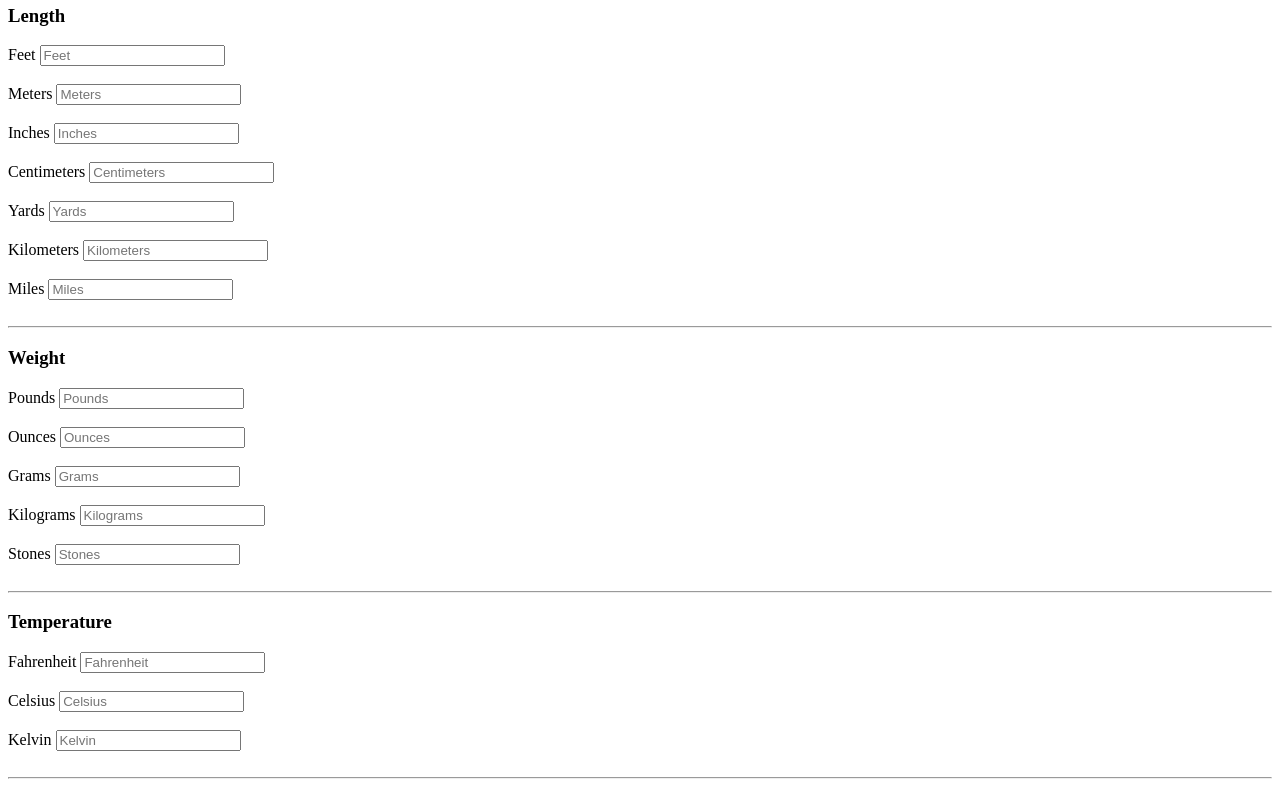
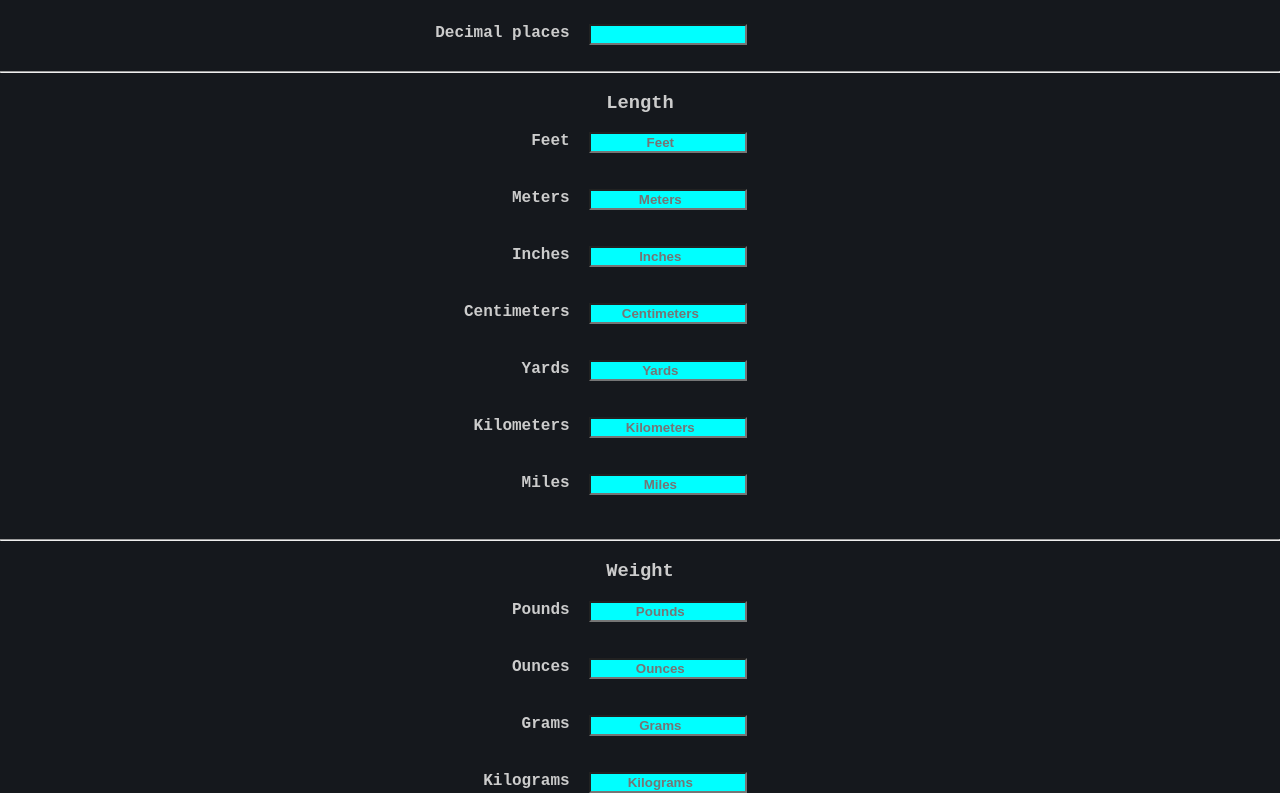
Before and after one commit to kkemmere/UnitConversion, a plain HTML site: page index.html in a window 1280 px wide. Shown: the part 122-915 px from the top of the page. Drawn offline with Linux system fonts and the light colour scheme.

Commit message:
Add files via upload

```diff
--- a/index.html
+++ b/index.html
@@ -9,48 +9,103 @@
 
         <!-- linking js file to html file  -->
         <title>Unit Converter</title>
+        <a href="https://kkemmere.github.io/" class="link">Return</a>
         <script src="calcfunctions.js"></script>
+        <style>
+            body {
+                background-color: #15181d;
+                margin: 30px auto;
+                font-family: 'Courier New', Courier, monospace;
+
+            }
+
+            input[type="number"], textarea {
+                float: none;
+                background-color: cyan;
+                text-align: center;
+                font-weight: bold;
+                font-family: sans-serif;
+                width: 150px;
+                display: flex;
+            }
+
+            .link {
+                font-weight: bold;
+                color: #ccc;
+            }
+
+            h1 {
+                text-align: center;
+                font-weight: bold;
+                color: #ccc;
+            }
+
+            label {
+                float: left;
+                font-weight: bold;
+                color: #ccc;
+                text-align: right;
+                display: inline-block;
+                width: 46%;
+                height: 50%;
+            }
+
+            /* Needs to be specified via escaped unicode to add empty string*/
+            /* Writing something as simple as content: " "; will add a space but be immediately removed*/
+            label.req::after {
+                content: " \00a0 ";
+            }
+
+            h3 {
+                font-weight: bold;
+                color: #ccc;
+                text-align: center;
+            }
+
+        </style>
 
     </head>
 
     <body>
 
-        <h1 style="text-align: center">Kevin's Unit Converter</h1>
+        <h1>Kevin's Unit Converter</h1>
         <br>
+        <label class="req">Decimal places</label>
+        <input id="decPlaces" type="number" name="inputDecPlacesfield" placeholder="" oninput="setDecimal(this.value)" onchange="setDecimal(this.value)"><br>
         <hr>
 
         <!-- Length Conversions  -->
         <h3>Length</h3>
         <form id="form_1">
             <!-- Conversion input boxes and buttons -->
-            <label>Feet</label>
+            <label class="req">Feet</label>
             <input id="inputFeet" type="number" name="inputFeetfield" placeholder="Feet" oninput="LengthConverter(this.id, this.value)" onchange="LengthConverter(this.id, this.value)"><br>
 
             <!-- can use button to calculate as well if needed  -->
             <!-- <input type="button" name="FeetButton" value="Calculate" onclick="FeetConverter(inputFeet.value)"> -->
             <br>
 
-            <label>Meters</label>
+            <label class="req">Meters</label>
             <input id="inputMeters" type="number" name="inputMetersfield" placeholder="Meters" oninput="LengthConverter(this.id, this.value)" onchange="LengthConverter(this.id, this.value)"><br>
             <br>
 
-            <label>Inches</label>
+            <label class="req">Inches</label>
             <input id="inputInches" type="number" name="inputInchesfield" placeholder="Inches" oninput="LengthConverter(this.id, this.value)" onchange="LengthConverter(this.id, this.value)"><br>
             <br>
 
-            <label>Centimeters</label>
+            <label class="req">Centimeters</label>
             <input id="inputcm" type="number" name="inputcmfield" placeholder="Centimeters" oninput="LengthConverter(this.id, this.value)" onchange="LengthConverter(this.id, this.value)"><br>
             <br>
 
-            <label>Yards</label>
+            <label class="req">Yards</label>
             <input id="inputYards" type="number" name="inputYardsfield" placeholder="Yards" oninput="LengthConverter(this.id, this.value)" onchange="LengthConverter(this.id, this.value)"><br>
             <br>
 
-            <label>Kilometers</label>
+            <label class="req">Kilometers</label>
             <input id="inputKilometers" type="number" name="inputKilometersfield" placeholder="Kilometers" oninput="LengthConverter(this.id, this.value)" onchange="LengthConverter(this.id, this.value)"><br>
             <br>
 
-            <label>Miles</label>
+            <label class="req">Miles</label>
             <input id="inputMiles" type="number" name="inputMilesfield" placeholder="Miles" oninput="LengthConverter(this.id, this.value)" onchange="LengthConverter(this.id, this.value)"><br>
             <br>
             <hr>
@@ -60,26 +115,26 @@
         <h3>Weight</h3>
         <form id="form_2">
             <!-- Conversion input boxes and buttons -->
-            <label>Pounds</label>
+            <label class="req">Pounds</label>
             <input id="inputPounds" type="number" name="inputPoundsfield" placeholder="Pounds" oninput="WeightConverter(this.id, this.value)" onchange="WeightConverter(this.id, this.value)"><br>
 
             <!-- can use button to calculate as well if needed  -->
             <!-- <input type="button" name="FeetButton" value="Calculate" onclick="FeetConverter(inputFeet.value)"> -->
             <br>
 
-            <label>Ounces</label>
+            <label class="req">Ounces</label>
             <input id="inputOunces" type="number" name="inputOuncesfield" placeholder="Ounces" oninput="WeightConverter(this.id, this.value)" onchange="WeightConverter(this.id, this.value)"><br>
             <br>
 
-            <label>Grams</label>
+            <label class="req">Grams</label>
             <input id="inputGrams" type="number" name="inputGramsfield" placeholder="Grams" oninput="WeightConverter(this.id, this.value)" onchange="WeightConverter(this.id, this.value)"><br>
             <br>
 
-            <label>Kilograms</label>
+            <label class="req">Kilograms</label>
             <input id="inputKilograms" type="number" name="inputKilogramsfield" placeholder="Kilograms" oninput="WeightConverter(this.id, this.value)" onchange="WeightConverter(this.id, this.value)"><br>
             <br>
 
-            <label>Stones</label>
+            <label class="req">Stones</label>
             <input id="inputStones" type="number" name="inputStonesfield" placeholder="Stones" oninput="WeightConverter(this.id, this.value)" onchange="WeightConverter(this.id, this.value)"><br>
             <br>
             <hr>
@@ -89,21 +144,20 @@
         <h3>Temperature</h3>
         <form id="form_3">
             <!-- Conversion input boxes and buttons -->
-            <label>Fahrenheit</label>
+            <label class="req">Fahrenheit</label>
             <input id="inputFahrenheit" type="number" name="inputFahrenheitfield" placeholder="Fahrenheit" oninput="TempConverter(this.id, this.value)" onchange="TempConverter(this.id, this.value)"><br>
 
             <!-- can use button to calculate as well if needed  -->
             <!-- <input type="button" name="FeetButton" value="Calculate" onclick="FeetConverter(inputFeet.value)"> -->
             <br>
 
-            <label>Celsius</label>
+            <label class="req">Celsius</label>
             <input id="inputCelsius" type="number" name="inputCelsiusfield" placeholder="Celsius" oninput="TempConverter(this.id, this.value)" onchange="TempConverter(this.id, this.value)"><br>
             <br>
 
-            <label>Kelvin</label>
+            <label class="req">Kelvin</label>
             <input id="inputKelvin" type="number" name="inputKelvinfield" placeholder="Kelvin" oninput="TempConverter(this.id, this.value)" onchange="TempConverter(this.id, this.value)"><br>
             <br>
-            <hr>
         </form>
 
     </body>
```
